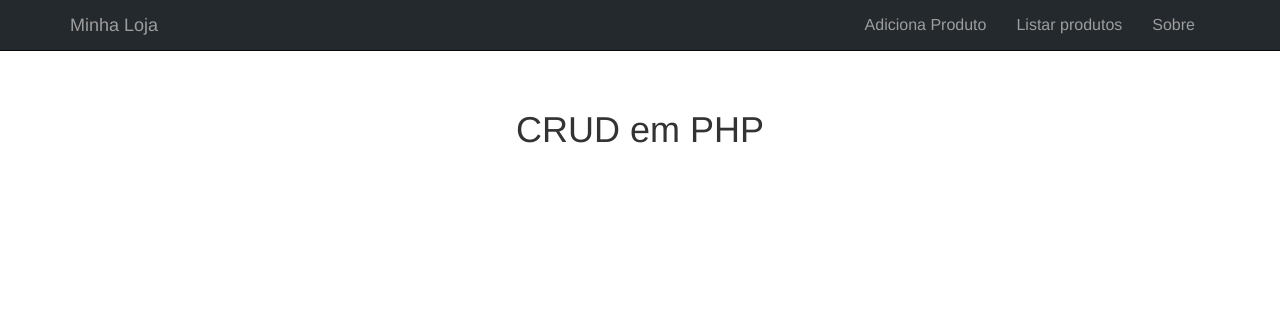
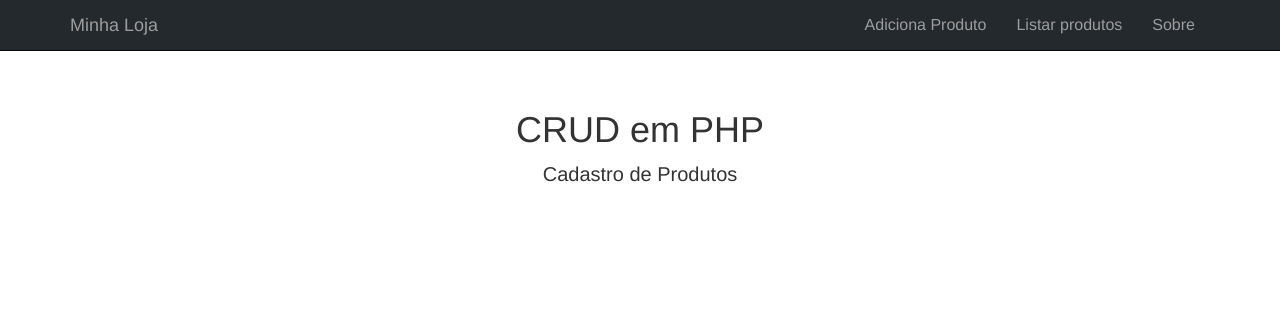
Before and after one commit to RobsonVinicius/php-mysql-cadastro-produtos, a PHP site: page /sobre.php in a window 1280 px wide. Shown: the top 311 px of the page. Run offline with PHP 8.4, Linux system fonts and the light colour scheme.

Commit message:
Teste heroku build

```diff
--- a/sobre.php
+++ b/sobre.php
@@ -1,5 +1,6 @@
 <?php include('include/cabecalho.php'); ?>
 
 <h1>CRUD em PHP</h1>
+<p>Cadastro de Produtos</p>
 
 <?php include("include/rodape.php") ?>
```
